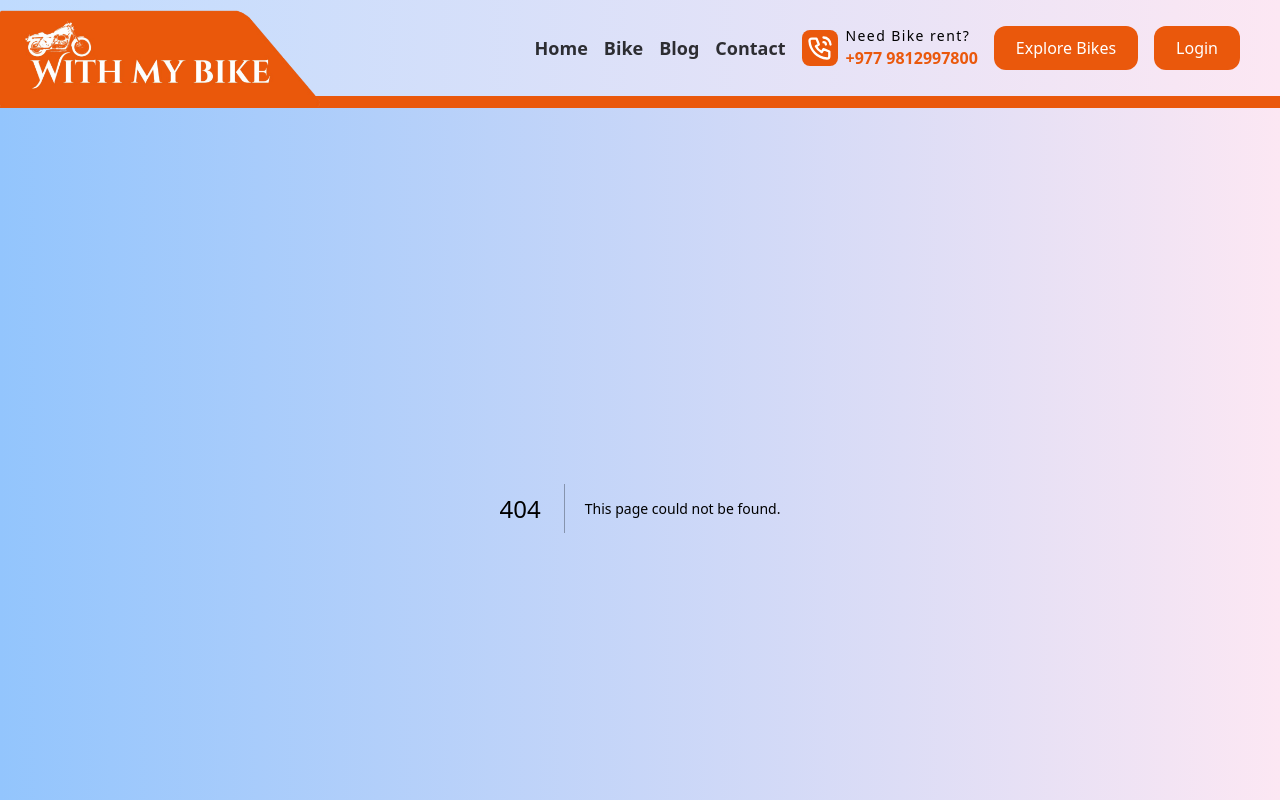
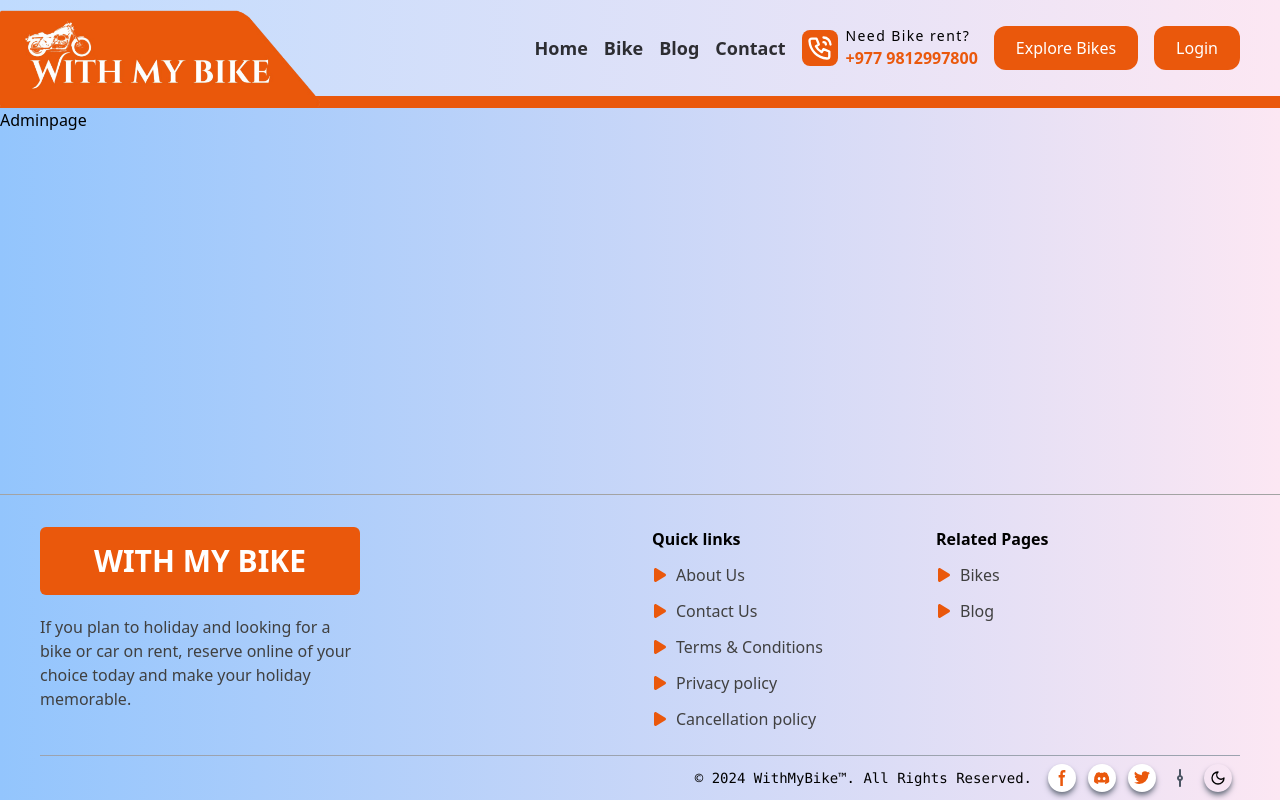
Before and after one commit to rch28/bike-rental, a Next.js app: page /admin in a window 1280 px wide. Before the commit this address had no page. Shown: the top 800 px of the page. Built offline with nearby package versions, Linux system fonts and the light colour scheme.

Commit message:
feat : admin page created

```diff
--- /dev/null
+++ b/src/app/admin/page.tsx
@@ -0,0 +1,9 @@
+import React from 'react'
+
+const Adminpage = () => {
+  return (
+    <div>Adminpage</div>
+  )
+}
+
+export default Adminpage
```
